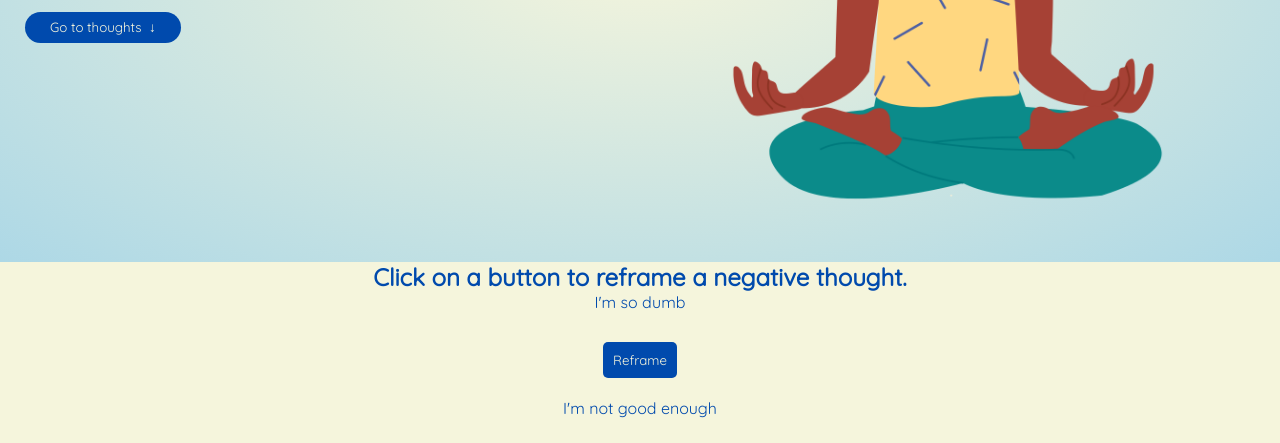
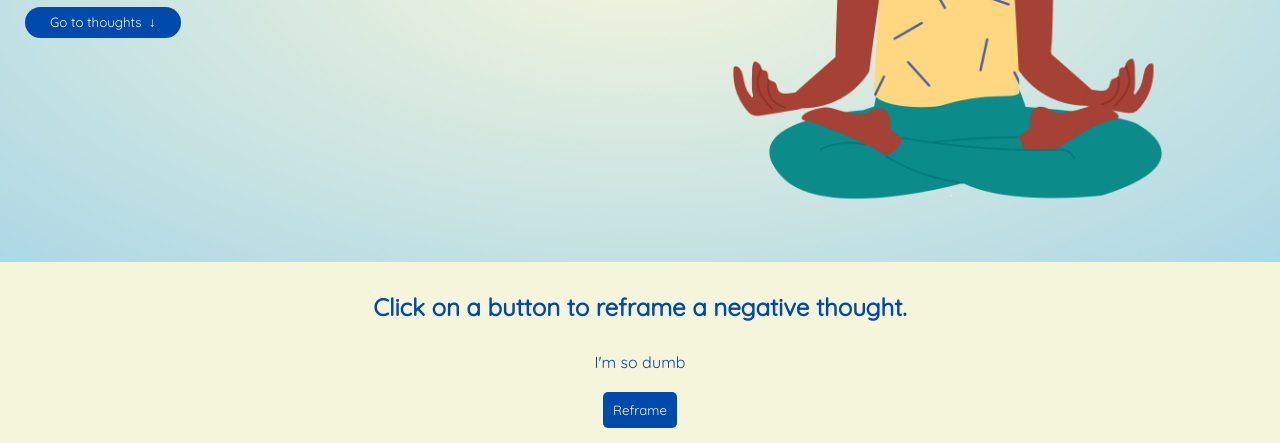
Before and after one commit to mbonamensa/reframing, a plain HTML site: page index.html in a window 1280 px wide. Shown: the part 357-800 px from the top of the page. Drawn offline with Linux system fonts and the light colour scheme.

Commit message:
Edit alignments and transitions

```diff
--- a/css/style.css
+++ b/css/style.css
@@ -77,14 +77,14 @@ padding: 7px 25px;
 background: #004aad;
 border: none;
 border-radius: 20px;
-margin-top: 20px;
-color: beige;
+margin-top: 10px;
+color: #f5f5dc;
 cursor: pointer;
+transition: 0.5s ease-in;
 }
 
 button:hover {
 background: #5ce1e6;
-transition: 0.3s ease-in-out 0.3s;
 color: #004aad;
 }
 
@@ -93,8 +93,12 @@ background: #5ce1e6;
 color: #004aad;
 }
 
+.heading {
+padding: 30px;
+}
+
 .thoughts {
-margin-bottom: 20px;
+margin-bottom: 50px;
 }
 
 .neg-thoughts {
```
